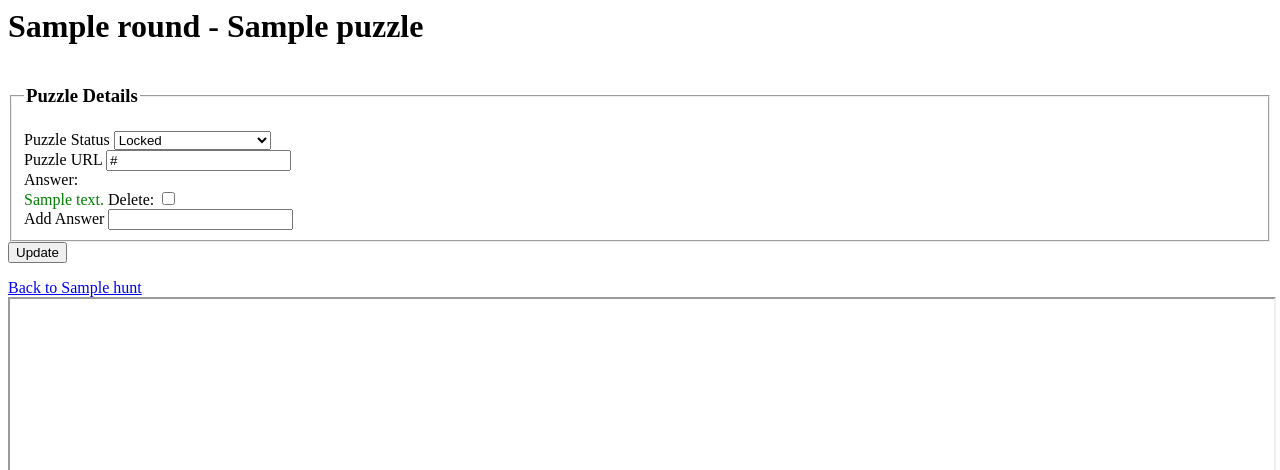
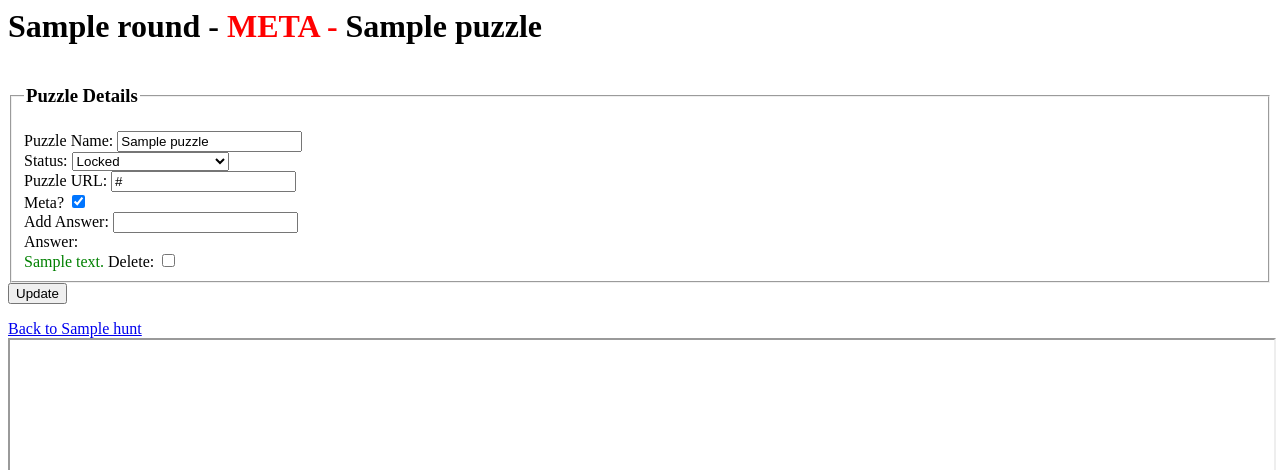
Before and after one commit to Bazinga9000/reservoir, a Django app: page /puzzle/1/ in a window 1280 px wide. Shown: the top 470 px of the page. Run offline with Django 5.2, Linux system fonts and the light colour scheme; tables that the repository leaves empty hold one stand-in row (values such as "Sample post").

Commit message:
use proper django forms, added puzzle creation, added meta info

```diff
--- /dev/null
+++ b/puzzles/forms.py
@@ -0,0 +1,40 @@
+from django import forms
+from .models import PuzzleStatus, Puzzle, Answer
+
+
+class NewPuzzleForm(forms.Form):
+    name = forms.CharField(label="Puzzle Name", max_length=255)
+    status = forms.ChoiceField(choices=PuzzleStatus.choices)
+    url = forms.URLField(label="Puzzle URL", required=False)
+    is_meta = forms.BooleanField(label="Meta?", required=False)
+
+    def make_puzzle(self):
+        puzzle = Puzzle()
+        puzzle.name = self.cleaned_data["name"]
+        puzzle.status = self.cleaned_data["status"]
+        puzzle.url = self.cleaned_data["url"]
+        puzzle.is_meta = self.cleaned_data["is_meta"]
+        return puzzle
+
+
+
+class UpdatePuzzleForm(forms.Form):
+    name = forms.CharField(label="Puzzle Name", max_length=255)
+    status = forms.ChoiceField(choices=PuzzleStatus.choices)
+    url = forms.URLField(label="Puzzle URL", required=False)
+    is_meta = forms.BooleanField(label="Meta?", required=False)
+    new_answer = forms.CharField(label="Add Answer", max_length=255, required=False)
+
+    def update_puzzle(self, puzzle):
+        puzzle.name = self.cleaned_data["name"]
+        puzzle.status = self.cleaned_data["status"]
+        puzzle.url = self.cleaned_data["url"]
+        puzzle.is_meta = self.cleaned_data["is_meta"]
+        puzzle.save()
+
+        na = self.cleaned_data["new_answer"]
+        if na != "":
+            ans = Answer()
+            ans.answer_text = na.upper()
+            ans.puzzle = puzzle
+            ans.save()
--- a/puzzles/models.py
+++ b/puzzles/models.py
@@ -40,6 +40,13 @@ class Hunt(models.Model):
     def num_available(self):
         return self.total_puzzles() - self.num_solved() - self.num_locked()
 
+    def meta_solves(self):
+        count = 0
+        for round in self.round_set.all():
+            count += round.puzzle_set.filter(status__exact=PuzzleStatus.SOLVED, is_meta__exact=True).count()
+
+        return count
+
 class Round(models.Model):
     name = models.CharField(max_length=255)
     hunt = models.ForeignKey(Hunt, on_delete=models.CASCADE)
--- a/puzzles/templates/puzzles/puzzlepage.html
+++ b/puzzles/templates/puzzles/puzzlepage.html
@@ -1,21 +1,11 @@
-<h1>{{ puzzle.hunt_round.name }} - {{ puzzle.name }}</h1>
+<h1>{{ puzzle.hunt_round.name }} - {% if puzzle.is_meta %}<b style="color:red">META - </b>{% endif %}{{ puzzle.name }}</h1>
 
 <form autocomplete="off" action="{% url 'puzzles:update' puzzle.id %}" method="post">
 {% csrf_token %}
 <fieldset>
     <legend><h3>Puzzle Details</h3></legend>
     {% if error_message %}<p><strong>{{ error_message }}</strong></p>{% endif %}
-    <label for="statuses">Puzzle Status</label>
-
-    <select name="status" id="statuses">
-        {% for opt in puzzle_statuses.choices %}
-        <option value="{{ opt.0 }}" {% if opt.0 == puzzle.status %} selected="selected" {% endif %}>{{ opt.1 }}</option>
-        {% endfor %}
-    </select><br>
-
-    <label for="puzzle_url">Puzzle URL</label>
-    <input class="puzzle_url" name="puzzle_url" maxlength="255" value="{{puzzle.url}}"></input><br>
-
+    {{ update_puzzle_form }}
     {% if puzzle.answer_set.all %}
     Answer{{puzzle.answer_set.all.count|pluralize}}:<br>
     {% for answer in puzzle.answer_set.all %}
@@ -25,8 +15,6 @@
     <br>
     {% endfor %}
     {% endif %}
-    <label for="new_answer">Add Answer</label>
-    <input class="new_answer" name="new_answer" maxlength="255"></input>
 
 </fieldset>
 <input type="submit" value="Update">
--- a/puzzles/urls.py
+++ b/puzzles/urls.py
@@ -8,5 +8,6 @@ urlpatterns = [
     path("hunt/<int:hunt_id>/", views.bigboard, name="bigboard"),
     path("puzzle/<int:puzzle_id>/", views.puzzlepage, name="puzzlepage"),
     path("puzzle/<int:puzzle_id>/update", views.update, name="update"),
-    path("hunt/<int:hunt_id>/new_round", views.new_round, name="new_round")
+    path("hunt/<int:hunt_id>/new_round", views.new_round, name="new_round"),
+    path("hunt/<int:hunt_id>/new_puzzle/<int:round_id>", views.new_puzzle, name="new_puzzle")
 ]
--- a/puzzles/views.py
+++ b/puzzles/views.py
@@ -1,48 +1,42 @@
 from django.shortcuts import get_object_or_404, render
-from django.http import HttpResponse, HttpResponseRedirect
+from django.http import HttpResponse, HttpResponseRedirect, Http404
 from django.urls import reverse
 
 from .models import Hunt, Round, Puzzle, PuzzleStatus, Answer
+from .forms import NewPuzzleForm, UpdatePuzzleForm
 
 def bigboard(request, hunt_id):
     hunt = get_object_or_404(Hunt, pk=hunt_id)
 
-    return render(request, "puzzles/bigboard.html", {"hunt": hunt})
+    return render(request, "puzzles/bigboard.html", {
+        "hunt": hunt,
+        "new_puzzle_form": NewPuzzleForm()
+    })
 
 def puzzlepage(request, puzzle_id):
     puzzle = get_object_or_404(Puzzle, pk=puzzle_id)
-
     return render(request, "puzzles/puzzlepage.html", {
         "puzzle": puzzle,
-        "puzzle_statuses": PuzzleStatus
+        "update_puzzle_form": UpdatePuzzleForm(initial={
+            "name": puzzle.name,
+            "status": puzzle.status,
+            "url": puzzle.url,
+            "is_meta": puzzle.is_meta
+        })
     })
 
 def update(request, puzzle_id):
     puzzle = get_object_or_404(Puzzle, pk=puzzle_id)
 
-    # TODO: proper validation
+    if request.method == "POST":
+        form = UpdatePuzzleForm(request.POST)
+        if form.is_valid():
+            form.update_puzzle(puzzle)
 
-    # Update puzzle status
-    new_status = request.POST["status"]
-    puzzle.status = new_status
-
-    new_url = request.POST["puzzle_url"]
-    puzzle.url = new_url
-
-    puzzle.save()
-
-    # Delete any requested answer
-    for answer in puzzle.answer_set.all():
-        if request.POST.get(f"delete_answer_{answer.id}", False):
-            answer.delete()
-
-    # Add new answer
-    new_answer_text = request.POST["new_answer"]
-    if new_answer_text != "" and len(new_answer_text) < 255:
-        ans = Answer()
-        ans.answer_text = new_answer_text.upper()
-        ans.puzzle = puzzle
-        ans.save()
+        # todo: there is definitely a better way to handle answer deletion
+        for answer in puzzle.answer_set.all():
+            if request.POST.get(f"delete_answer_{answer.id}", False):
+                answer.delete()
 
     return HttpResponseRedirect(reverse("puzzles:puzzlepage", args=(puzzle.id,)))
 
@@ -58,3 +52,20 @@ def new_round(request, hunt_id):
         rnd.save()
 
     return HttpResponseRedirect(reverse("puzzles:bigboard", args=(hunt.id,)))
+
+
+def new_puzzle(request, hunt_id, round_id):
+    hunt = get_object_or_404(Hunt, pk=hunt_id)
+    hunt_round = get_object_or_404(Round, pk=round_id)
+
+    if hunt_round.hunt.id != hunt.id:
+        raise Http404("This round is for a different hunt than the given hunt")
+
+    if request.method == "POST":
+        form = NewPuzzleForm(request.POST)
+        if form.is_valid():
+            puzzle = form.make_puzzle()
+            puzzle.hunt_round = hunt_round
+            puzzle.save()
+
+    return HttpResponseRedirect(reverse("puzzles:bigboard", args=(hunt.id,)))
```
Also changed, not shown: puzzles/templates/puzzles/bigboard.html (+11 -0 lines).
